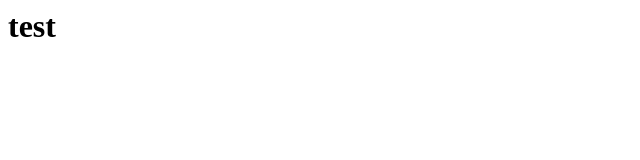
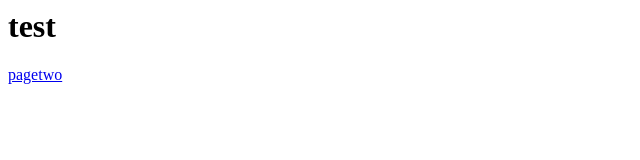
Before and after one commit to SHEETALGANDHI81/webpageo.github.io, a plain HTML site: page index.html in a window 1280 px wide. Shown: the full height of the page, 0-640 px from the left. Drawn offline with Linux system fonts and the light colour scheme.

Commit message:
Update index.html

```diff
--- a/index.html
+++ b/index.html
@@ -1,5 +1,6 @@
 <html>
 <body>
 <h1>test</H1>
+  <a href="page2.html">pagetwo</a>
 </body>
 </html>
```
